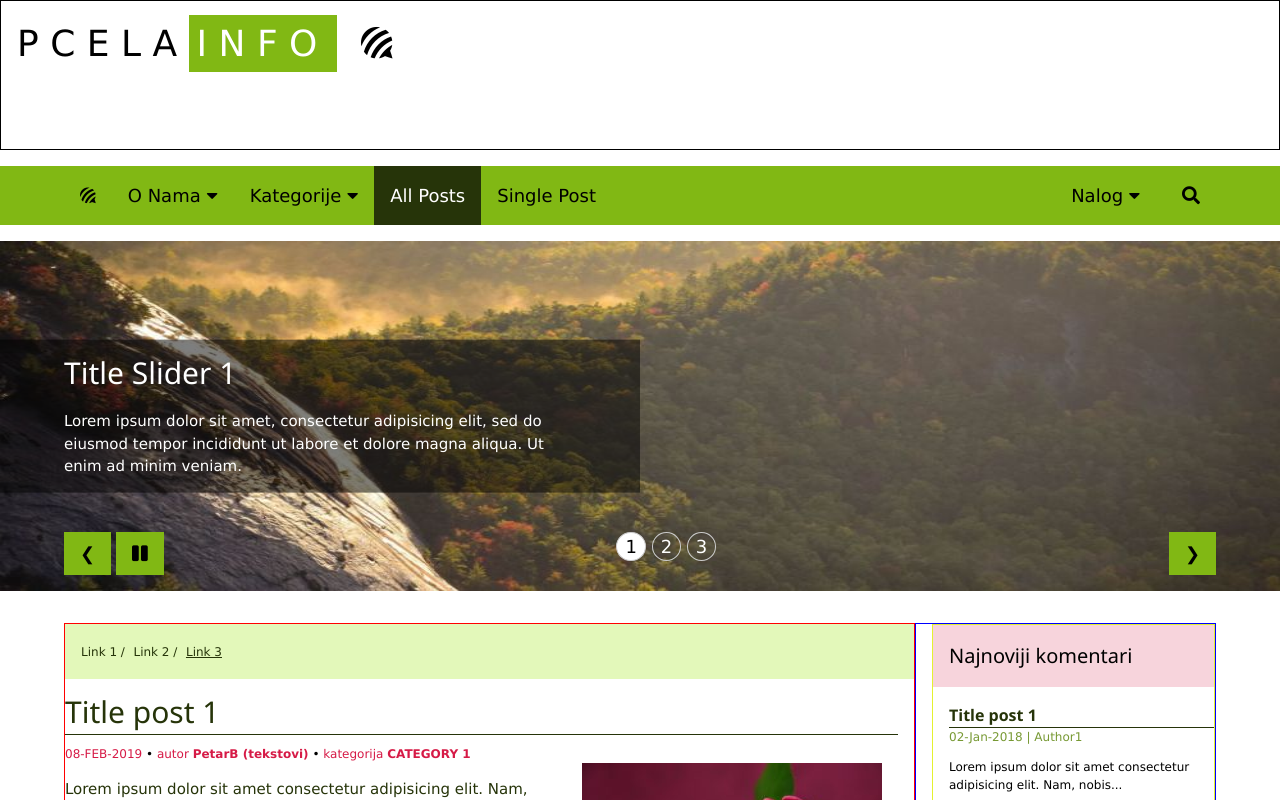
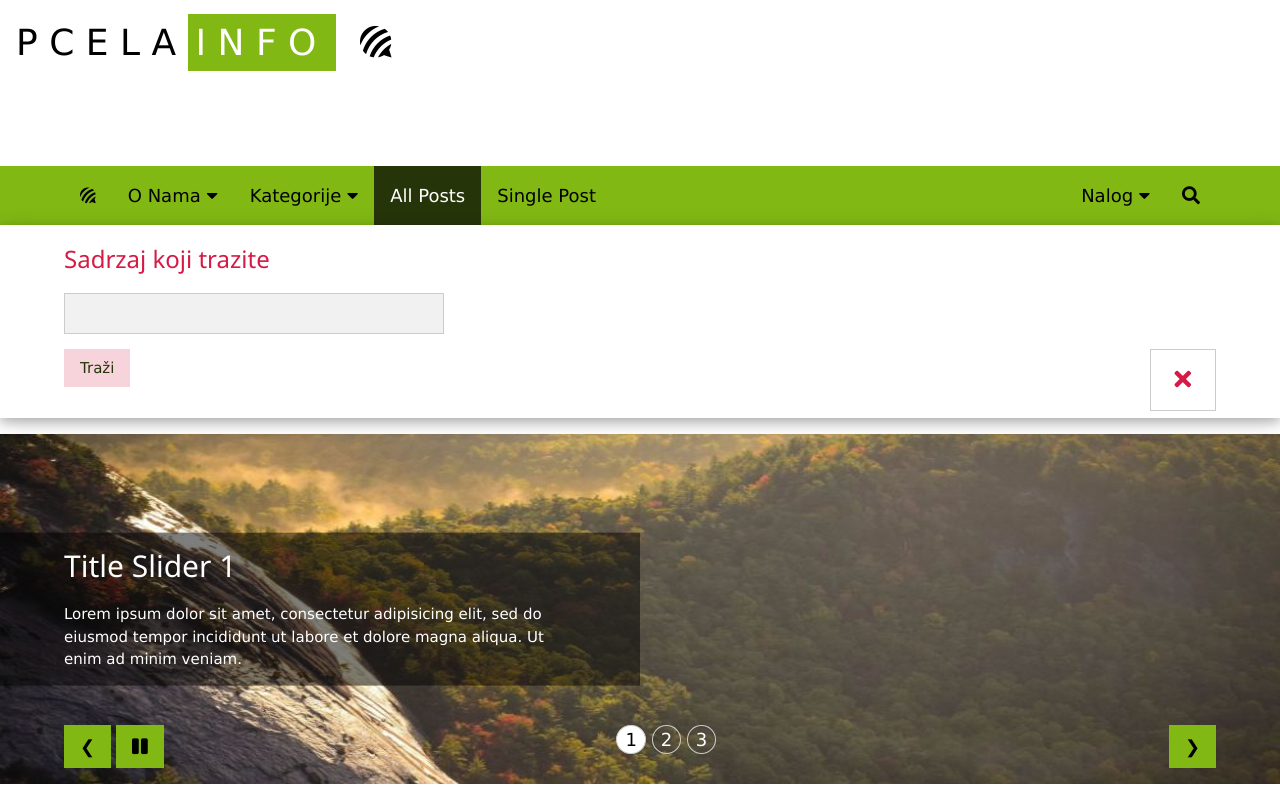
Before and after one commit to PetarB-WP/pcelar-info, a plain HTML site: page posts.html in a window 1280 px wide. Both pictures are taken after a click on the button 1191 px from the left and 195 px from the top of the page. Shown: the top 800 px of the page. Drawn offline with nearby package versions, Linux system fonts and the light colour scheme.

Commit message:
Remove border line

```diff
--- a/css/main.css
+++ b/css/main.css
@@ -301,6 +301,11 @@
   .footer-row-2 .col-1 {
     text-align: center;
   }
+
+  /* Search form */
+  #searchID form p input {
+    width: 70%;
+  }
 }
 /* Large devices (laptops/desktops, 992px and up) */
 @media only screen and (min-width: 992px) and (max-width: 1199px) {
@@ -358,6 +363,11 @@
 
   .footer-row-2 .col-1 {
     text-align: center;
+  }
+
+  /* Search form */
+  #searchID form p input {
+    width: 33%;
   }
 }
 /* Extra large devices (large laptops and desktops, 1200px and up) */
@@ -421,12 +431,21 @@
   .footer-row-2 .col-1 {
     text-align: center;
   }
+
+  /* Search form */
+  #searchID form p input {
+    width: 33%;
+  }
 }
 /*----------------- Nav Bar -----------------*/
 #nav-bar {
   position: sticky;
-  padding: 0 64px;
+  /*padding: 0 $padding*4;*/
   z-index: 6;
+}
+#nav-bar .nav-bar {
+  margin: 0 64px;
+  width: auto !important;
 }
 
 #overLay {
@@ -640,7 +659,7 @@
 }
 
 .trendy {
-  border: 1px solid blue;
+  /* border: 1px solid blue;    */
   display: flex;
   display: -webkit-flex;
   flex-wrap: wrap;
@@ -650,7 +669,7 @@
   width: 100%;
 }
 .trendy .post {
-  border: 1px solid blueviolet;
+  /* border: 1px solid blueviolet;*/
   padding: 16px;
   /* flex: 25%; */
 }
@@ -683,7 +702,7 @@
   flex-direction: row;
 }
 .footer .footer-row-1 .footer-col {
-  border: 1px solid red;
+  /*border: 1px solid red;*/
 }
 .footer .footer-row-1 .footer-col .footer-button {
   border: 2px solid #263409 !important;
@@ -713,7 +732,7 @@
   padding-top: 48px;
 }
 .footer .footer-row-2 .col-1 {
-  border: 1px solid green;
+  /*border: 1px solid green;*/
 }
 
 .login {
@@ -767,6 +786,26 @@
   background-color: #abe930 !important;
 }
 
+#searchID {
+  position: sticky !important;
+  width: 100%;
+  padding: 0 64px;
+}
+#searchID .search-title h3 {
+  margin: 0;
+}
+#searchID form p {
+  width: 100%;
+}
+#searchID form p button:hover {
+  background-color: #D61A46 !important;
+  color: white !important;
+}
+#searchID form p a:hover {
+  background-color: gray !important;
+  color: white !important;
+}
+
 * {
   box-sizing: border-box;
 }
@@ -797,7 +836,7 @@ a {
 }
 
 .logo-picture {
-  border: 1px solid black;
+  /*border: 1px solid black;*/
   width: 100%;
   height: 150px;
   padding: 16px;
@@ -827,22 +866,22 @@ a {
   margin-bottom: 16px;
 }
 .content .content-1 {
-  border: 1px solid red;
+  /*border: 1px solid red;*/
   /*flex-grow: 8;*/
 }
 .content .content-2 {
-  border: 1px solid blue;
+  /*border: 1px solid blue;*/
   /*padding-left: $padding;*/
 }
 .content .content-2 .row-1,
 .content .content-2 .row-2,
 .content .content-2 .row-3,
 .content .content-2 .row-4 {
-  border: 1px solid #e4f12f;
+  /*border: 1px solid #e4f12f;*/
 }
 
 .footer {
-  border: 1px solid blue;
+  /*border: 1px solid blue;*/
   width: 100%;
 }
 
--- a/js/javascript.js
+++ b/js/javascript.js
@@ -10,3 +10,12 @@ function w3_open_navbar() {
     overlayBg.className = overlayBg.className.replace(" w3-show", "");
   }
 }
+
+function searchShow(id) {
+  var x = document.getElementById(id);
+  if (x.className.indexOf("w3-show") == -1) {
+    x.className += " w3-show";
+  } else {
+    x.className = x.className.replace(" w3-show", "");
+  }
+}
--- a/posts.html
+++ b/posts.html
@@ -72,8 +72,7 @@
                 <i class="fa fa-bars"></i>
             </a>
             <!-------------- SEARCH BUTTON -------------->
-            <button onclick="searchShow('searchID')" class="w3-button w3-hover-theme w3-padding-16 w3-right"
-                style="margin-left:10px;">
+            <button onclick="searchShow('searchID')" class="w3-button w3-hover-theme w3-padding-16 w3-right">
                 <i class="fa fa-search"></i>
             </button>
             <!----------- Account ----------->
@@ -88,6 +87,22 @@
                 </div>
             </div>
         </div>
+        <!------------------- SEARCH FORM ------------------->
+        <div class="w3-sidebar w3-bar w3-card-4 w3-hide w3-animate-zoom" id="searchID">
+            <div class="search-title w3-section">
+                <h3 class="front-pink-2">Sadrzaj koji trazite</h3>
+            </div>
+            <form class="search-form" method="" action="">
+                <p><input class="w3-input w3-border w3-light-grey" type="text" autofocus></p>
+                <p class="w3-display-container">
+                    <button class="w3-button w3-margin-bottom bg-pink-1 front-green-3">Traži</button>
+                    <a href="javascript:void(0)" onclick="searchShow('searchID')"
+                        class="w3-right w3-xlarge w3-padding-large w3-border front-pink-2" title="Close">
+                        <i class="fa fa-times"></i>
+                    </a>
+                </p>
+            </form>
+        </div><!-- Search form -->
     </div><!-- id="nav-bar" -->
     <!----------------Sidebar overlay effect ---------------->
     <div id="overLay" class="w3-overlay w3-hide" onclick="w3_open_navbar()" title="Zatvori sidebar"></div>
```
Also changed, not shown: index.html (+23 -8 lines), login-form.html (+17 -2 lines), lost-password.html (+17 -2 lines), post-single.html (+17 -2 lines), register-form.html (+17 -2 lines), 1 other file.
